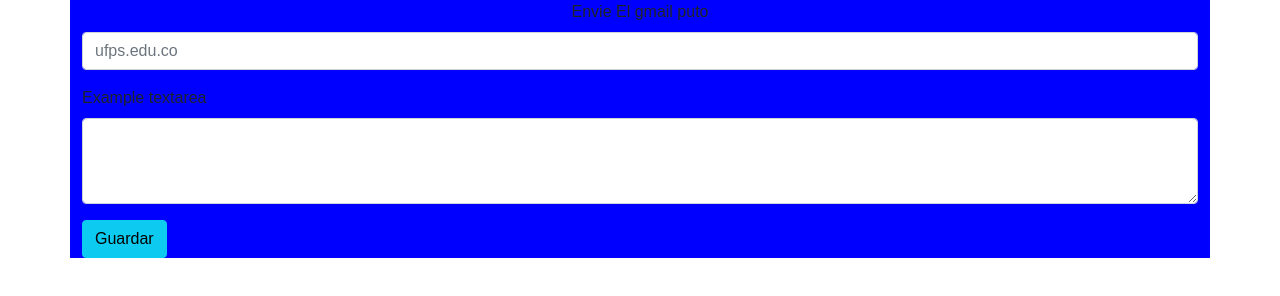
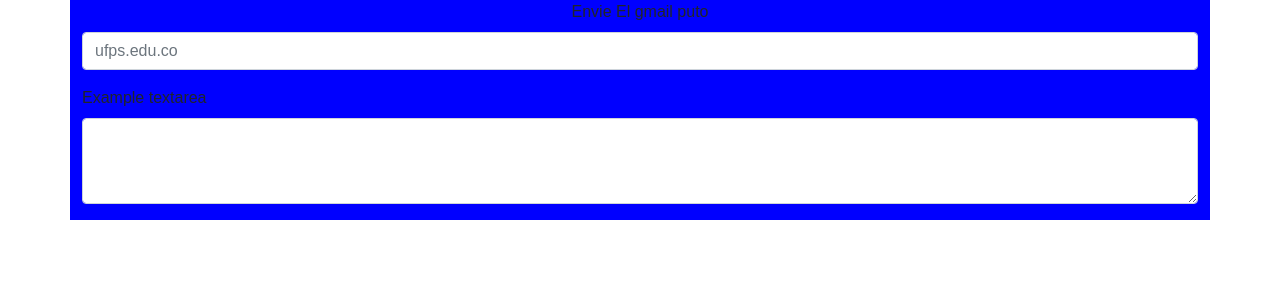
Before and after one commit to Jhonyfer23/Aprendizaje-Jhony, a plain HTML site: page index.html in a window 1280 px wide. Drawn offline with nearby package versions, Linux system fonts and the light colour scheme.

Commit message:
Update index.html

```diff
--- a/index.html
+++ b/index.html
@@ -25,7 +25,7 @@
             <textarea class="form-control" id="exampleFormControlTextarea1" rows="3"></textarea>
         </div>
 
-        <button type="button" class="btn btn-info" onclick="agregarX()" id="btn">Guardar</button>
+
     </div>
 
     <script src="./js/ejemplo.js"></script>
```
